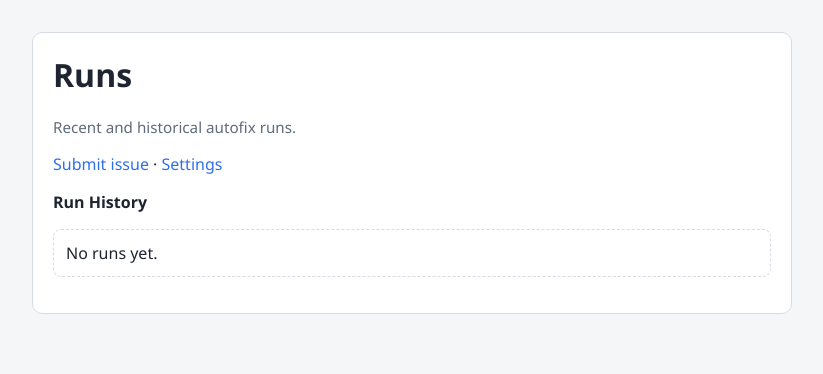
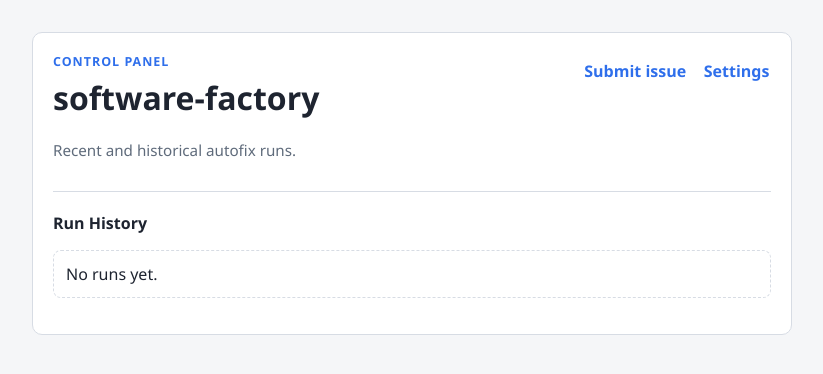
Before and after one commit to sun-praise/software-factory, a FastAPI app: page / in a window 1280 px wide. Shown: the top 374 px of the page, without its empty margins (228-1051 px from the left). Run offline with FastAPI, Linux system fonts and the light colour scheme; data that the repository does not hold is empty.

Commit message:
feat: add branded homepage header

```diff
--- a/app/static/app.css
+++ b/app/static/app.css
@@ -25,6 +25,40 @@ body {
   background: var(--surface);
   border: 1px solid var(--border);
   border-radius: 10px;
+}
+
+.brand-header {
+  display: flex;
+  align-items: flex-start;
+  justify-content: space-between;
+  gap: 1rem;
+  margin-bottom: 1.25rem;
+  padding-bottom: 1rem;
+  border-bottom: 1px solid var(--border);
+}
+
+.eyebrow {
+  margin: 0 0 0.35rem;
+  color: var(--accent);
+  font-size: 0.78rem;
+  font-weight: 700;
+  letter-spacing: 0.08em;
+  text-transform: uppercase;
+}
+
+.header-nav {
+  display: flex;
+  align-items: center;
+  gap: 0.9rem;
+  padding-top: 0.15rem;
+}
+
+.header-nav a {
+  display: inline-flex;
+  align-items: center;
+  min-height: 2rem;
+  padding: 0 0.1rem;
+  font-weight: 600;
 }
 
 h1,
@@ -222,9 +256,15 @@ a:hover {
     grid-template-columns: 1fr;
   }
 
+  .brand-header,
   .page-header,
   .log-toolbar {
     flex-direction: column;
+  }
+
+  .header-nav {
+    gap: 0.75rem;
+    flex-wrap: wrap;
   }
 }
 
--- a/app/templates/index.html
+++ b/app/templates/index.html
@@ -8,10 +8,16 @@
   </head>
   <body>
     <main class="container">
-      <header>
-        <h1>Runs</h1>
-        <p class="muted">Recent and historical autofix runs.</p>
-        <p><a href="/issues">Submit issue</a> · <a href="/settings">Settings</a></p>
+      <header class="brand-header">
+        <div>
+          <p class="eyebrow">Control Panel</p>
+          <h1>software-factory</h1>
+          <p class="muted">Recent and historical autofix runs.</p>
+        </div>
+        <nav class="header-nav">
+          <a href="/issues">Submit issue</a>
+          <a href="/settings">Settings</a>
+        </nav>
       </header>
 
       <section>
```
